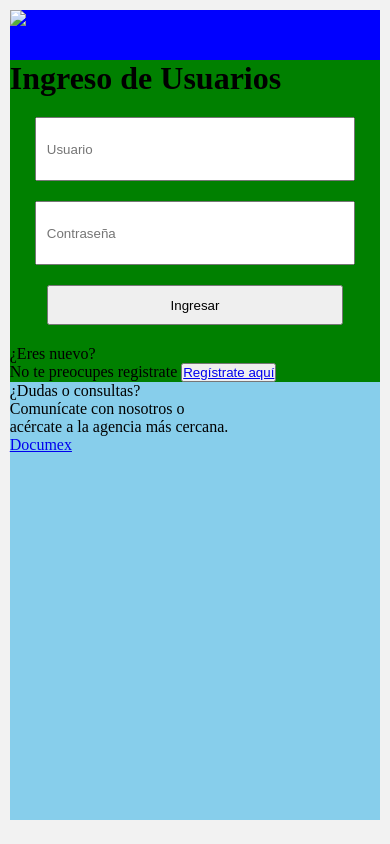
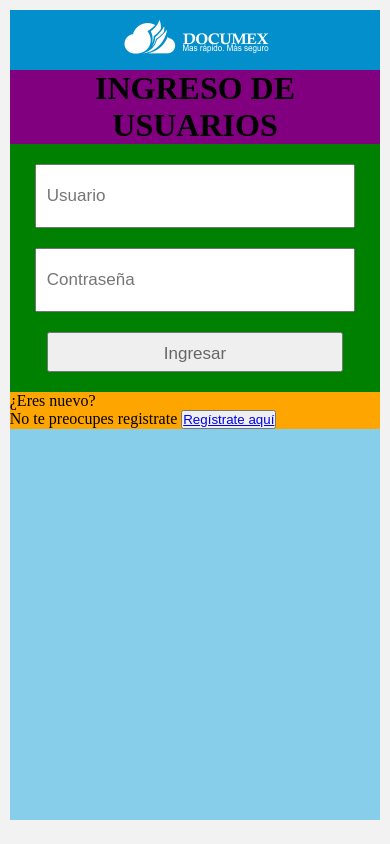
Before and after one commit to JuanCarlosOrdonezCcoriccaza/DocumexDjango, a Django app: template src/templates/loginUser.html in a window 390 px wide. Run offline with Django 3.2, Linux system fonts and the light colour scheme; the template is opened without the code that fills it, so the values that code supplies are empty; some libraries are stand-ins or nearby versions.

Commit message:
estilos del login usuarios mejorado

```diff
--- a/src/static/styles/estiloLU.css
+++ b/src/static/styles/estiloLU.css
@@ -34,12 +34,22 @@
         margin: 10px auto;
     }
     #logo{
-        background-color: blue;
+        background-color: #028fcc;
         width:100%;
-        height: 50px;
+        height: 60px;
     }
     #contenido{
         background-color: green;
+    }
+    img{
+        display: block;
+        margin: 10px auto;
+        padding: 10px;
+    }
+    h1{
+        text-align: center;
+        background-color: purple;
+        text-transform: uppercase;
     }
     input{
         display:block;
@@ -48,5 +58,10 @@
         padding: 10px;
         margin: 20px auto 20px auto;
         outline:none;
+        font-size: 17px;
+        color: #666666;
+    }
+    #footer_div{
+        background-color: orange;
     }
 }
--- a/src/templates/loginUser.html
+++ b/src/templates/loginUser.html
@@ -13,7 +13,7 @@
     </head>
     <body>
         <div id="main">
-            <div id="logo"><a href="#"><img src="#"></a></div>
+            <div id="logo"><a href="#"><img src="{% static 'images/logo.png' %}"></a></div>
 
             <div id="contenido">
                 <diV id="form">
@@ -36,12 +36,7 @@
 
                 </div>
             </div>
-            <div id="consulta">
-                    <p>¿Dudas o consultas?</p>
-                    <p>Comunícate con nosotros o</p>
-                    <p>acércate a la agencia más cercana.</p>
-                    <p id="tel"><a href="#">Documex</a></p>
-            </div>
+
         </div>
         <script src="#" type="#"></script>
     </body>
```
